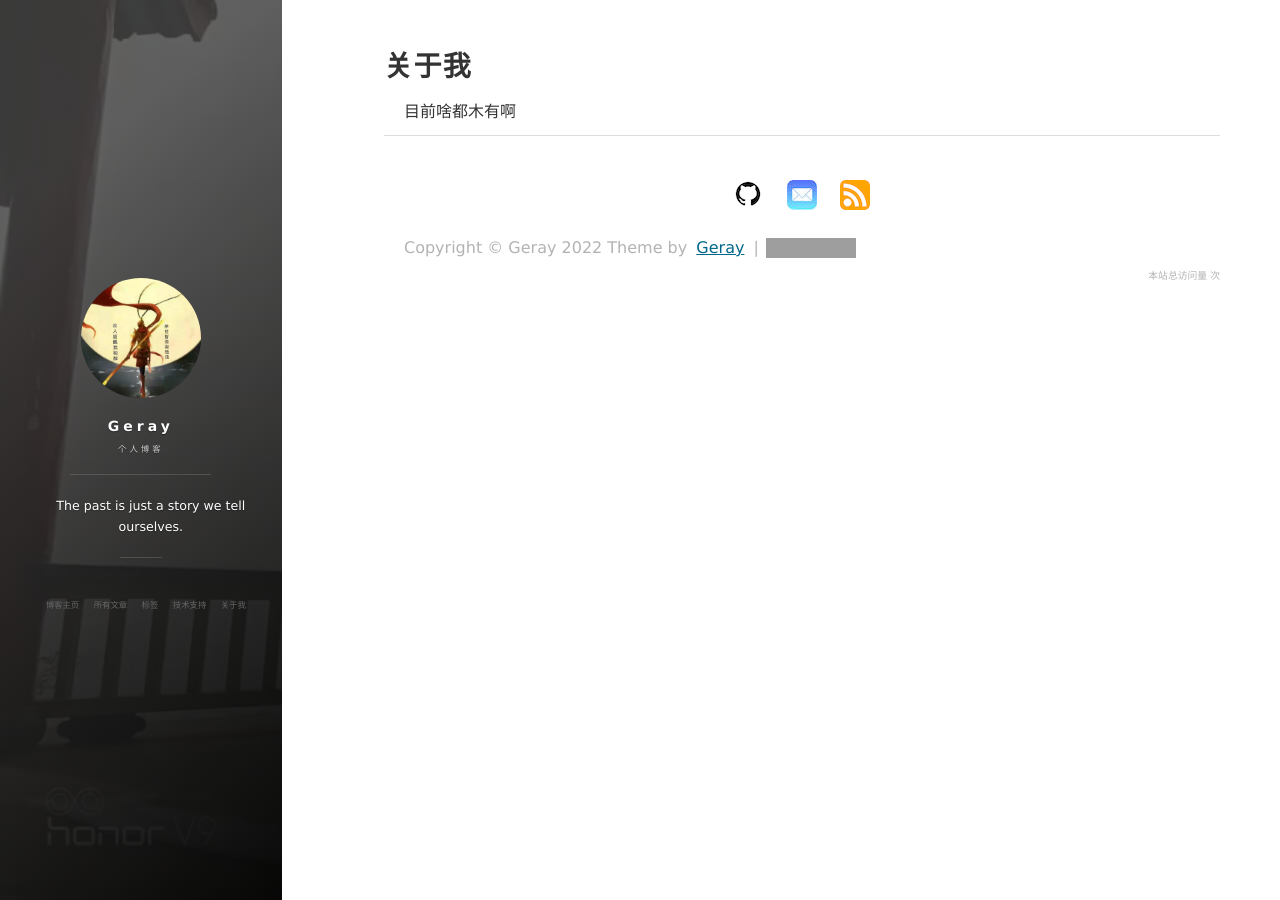
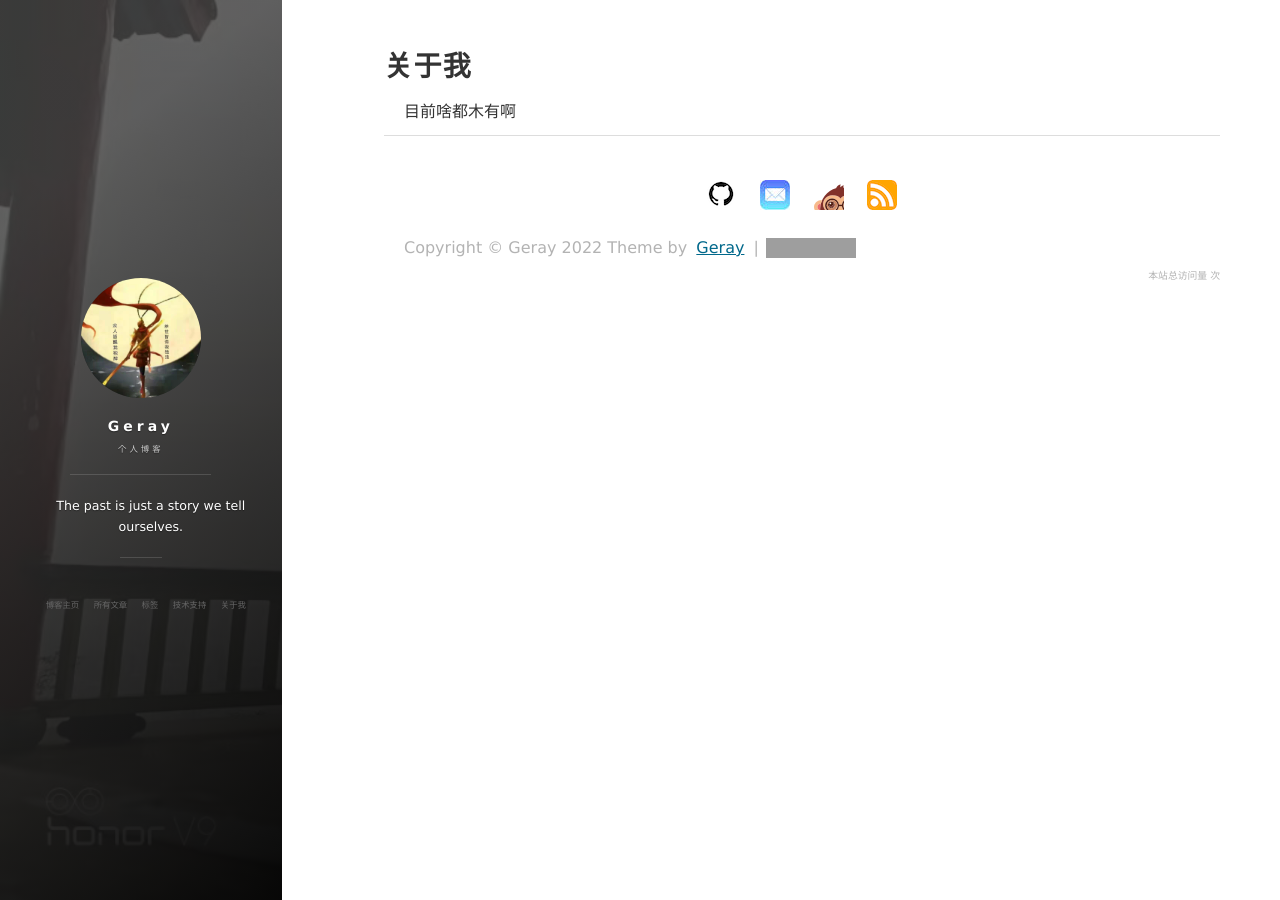
Before and after one commit to geray-zsg/geray-zsg.github.io, a Jekyll site: the page built from about.md, in a window 1280 px wide. Built offline with Jekyll 4.4.1, drawn with Linux system fonts in a browser that asks for light colours; nearby versions of some CDN libraries; comment, search, counter and statistics services are not loaded; grey boxes are pictures that could not be loaded.

Commit message:
add csdn信息

```diff
--- a/_includes/footer.html
+++ b/_includes/footer.html
@@ -72,6 +72,16 @@
           </li>
           {% endif %}
 
+          <!-- CSDN -->
+          {% if site.social.csdn %}
+          <li class="navigation__item_social">
+            <a href="https://blog.csdn.net/u/{{site.social.csdn}}" title="@{{site.social.csdn}}" target="_blank">
+              <div class="footer-social-icon" style="background:url(/images/csdn.png);"></div>
+            </a>
+          </li>
+
+          {% endif %}
+
           <!-- RSS -->
           <li class="navigation__item_social">
             <a href="/feed.xml" rel="author" title="RSS" target="_blank">
```
